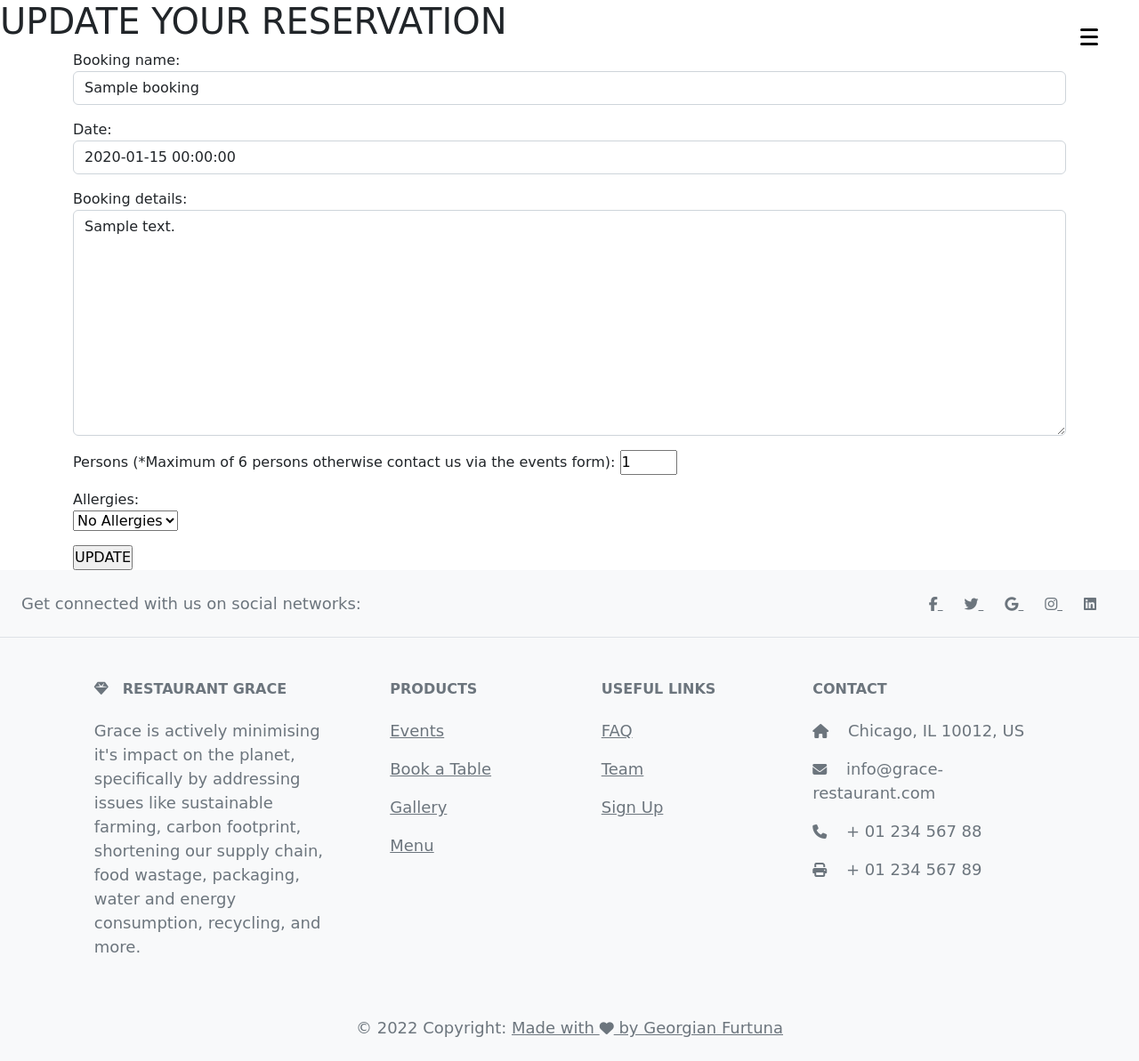
After one commit to GeorgianF/Grace-P4-CI, a Django app: page /edit_booking/1 in a window 1280 px wide. The commit adds this page. Shown: the whole page at 89% size. Run offline with Django 3.2, Linux system fonts and the light colour scheme; a user stored in the database is signed in; tables that the repository leaves empty hold one stand-in row (values such as "Sample post"); some libraries are stand-ins or nearby versions; some web fonts are replaced.

Commit message:
added the U in CRUD to the Booking

```diff
--- a/restaurant/urls.py
+++ b/restaurant/urls.py
@@ -11,4 +11,5 @@ urlpatterns = [
     path('gallery/', views.gallery_view, name='gallery'),
     path('faq/', views.faq_view, name='faq'),
     path('events/', views.events_view, name='events'),
+    path('edit_booking/<booking_id>', views.edit_booking, name='edit-booking'),
 ]
--- a/restaurant/views.py
+++ b/restaurant/views.py
@@ -1,5 +1,5 @@
 from datetime import datetime
-from django.shortcuts import render
+from django.shortcuts import render, get_object_or_404, redirect
 from django.contrib.auth.decorators import login_required
 from django.contrib.auth.models import User
 from django.views.generic import ListView
@@ -114,3 +114,18 @@ def booking_view_update(request):
         'bookings': bookings
     }
     return render(request, 'booking-view-all.html', context)
+
+
+@login_required()
+def edit_booking(request, booking_id):
+    booking = get_object_or_404(Booking, id=booking_id)
+    if request.method == "POST":
+        form = ReservationForm(request.POST, instance=booking)
+        if form.is_valid():
+            form.save()
+            return redirect('update-booking')
+    form = ReservationForm(instance=booking)
+    context = {
+        'form': form
+    }
+    return render(request, 'booking-edit.html', context)
--- /dev/null
+++ b/templates/booking-edit.html
@@ -0,0 +1,19 @@
+{% extends "base.html" %}
+
+{% block content %}
+
+<section>
+    <h1>UPDATE YOUR RESERVATION</h1>
+</section>
+
+<div class="container">
+<form method="POST">
+    {% csrf_token %}
+    {{form.as_p}}
+
+    <input type="submit" value="UPDATE">
+</form>
+
+</div>
+
+{% endblock %}
--- a/templates/booking-view-all.html
+++ b/templates/booking-view-all.html
@@ -5,9 +5,6 @@
 <section>
     <h1>View Reservations</h1>
 </section>
-
-
-
 <div class="container reservation-table">
     <div class="row reservation-table-row">
         <div class="col-md-6 col-sm-8 col-10">
@@ -38,7 +35,7 @@
                     <td>{{ booking.arrival_time}}</td>
                     <td>{{ booking.booking_details}}</td>
                     {% if request.user.is_superuser or request.user.is_staff or booking.user == request.user %}
-                        <td><a href="#">UPDATE</a></td>
+                        <td><a href="{% url 'edit-booking' booking.id %}">UPDATE</a></td>
                         <td><a href="#">DELETE</a></td>
                     {% endif %}
                 </tr>
```
Also changed, not shown: restaurant/migrations/0017_alter_booking_arrival_time.py (added), restaurant/migrations/0018_alter_booking_arrival_time.py (added).
